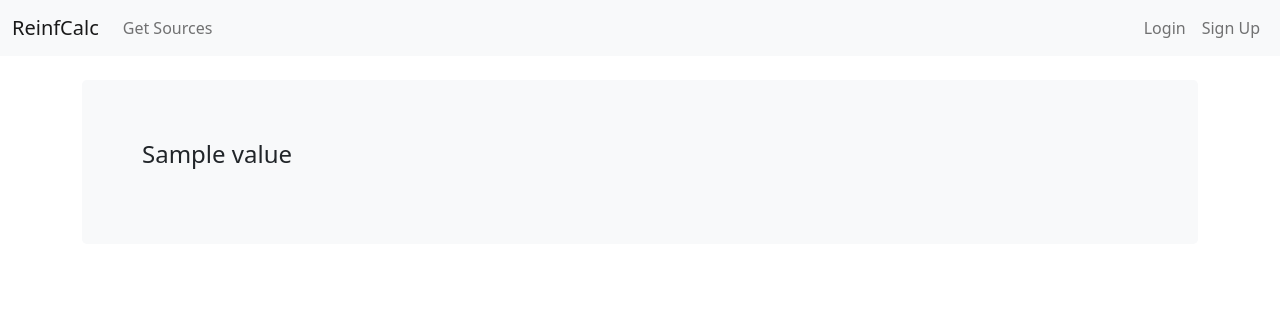
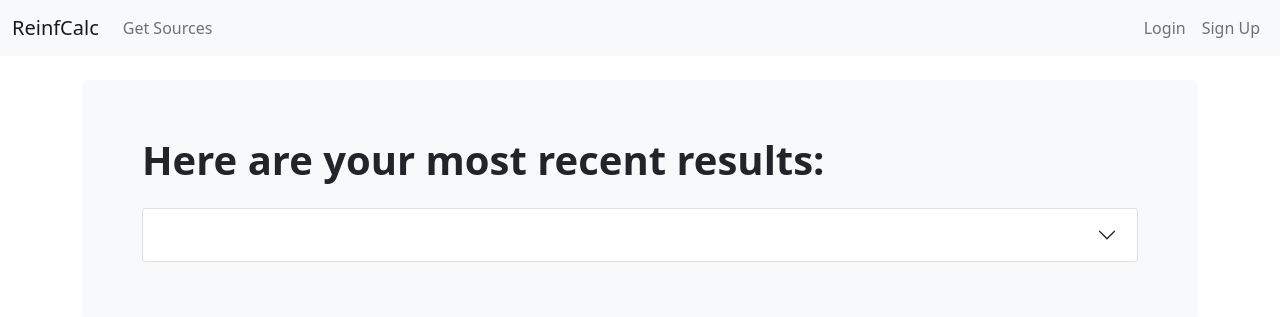
Before and after one commit to michalkowal66/ReinfCalcServer, a Django app: template reinfCalc/reinfCalcApp/templates/reinfCalcApp/results.html in a window 1280 px wide. Shown: the top 317 px of the page. Run offline with Django 4.2, Linux system fonts and the light colour scheme; the template is opened without the code that fills it: most values are stand-ins (such as "Sample title", 1, 10 or a date in 2020); some libraries are stand-ins or nearby versions.

Commit message:
Modify results template

```diff
--- a/reinfCalc/reinfCalcApp/templates/reinfCalcApp/results.html
+++ b/reinfCalc/reinfCalcApp/templates/reinfCalcApp/results.html
@@ -1,16 +1,43 @@
 {% extends 'reinfCalcApp/base.html' %}
+{% load custom_filters %}
 
 {% block body_block %}
 <div class="p-5 mb-4 bg-light rounded-3">
     <div class="container-fluid py-2">
         {% if object_list %}
+        <h1 class="col-md-12 display-6 fw-bold mb-4">Here are your most recent results:</h1>
+        <div class="accordion" id="accordionExample">
             {% for task in object_list %}
-                {% for key, value in task.items %}
-                    <p class="col-md-10 fs-4">{{value}}</p>
-                {% endfor %}
+            <div class="accordion" id="resultsAccordion">
+                <div class="accordion-item">
+                    <h2 class="accordion-header" id="heading{{task.id}}">
+                        <button class="accordion-button collapsed" type="button" data-bs-toggle="collapse"
+                                data-bs-target="#collapse{{task.id}}" aria-expanded="true"
+                                aria-controls="collapse{{task.id}}">
+                            {{task.results.self}}
+                        </button>
+                    </h2>
+                    <div id="collapse{{task.id}}" class="accordion-collapse collapse"
+                         aria-labelledby="heading{{task.id}}">
+                        <div class="accordion-body">
+                            <p class="col-md-10 fs-5">Task results:</p>
+                                <p>Provided reinforcement area: ${{ task.results.provided_area | m2TOcm2 }} cm^2$</p>
+                                {% if task.element_type == "plate" or task.element_type == "foot" %}
+                                    <p>Provided reinforcement spacing: ${{ task.results.provided_spacing | mTOcm }} cm$</p>
+                                {% elif task.element_type == "beam" or task.element_type == "column" %}
+                                    <p>Provided bars: {{ task.results.provided_bars }}</p>
+                                {% endif %}
+                                <p>Required reinforcement area: ${{task.results.required_area | m2TOcm2 }} cm^2$</p>
+                                <a class="btn btn-outline-primary" href="{% url 'reinfCalcApp:results-report' task_id=task.id %}">Show
+                                    report</a>
+                        </div>
+                    </div>
+                </div>
+            </div>
             {% endfor %}
+        </div>
         {% else %}
-        <h1 class="col-md-12 display-6 fw-bold">No results found...</h1>
+        <h1 class="col-md-12 display-5 fw-bold">No results found...</h1>
         <p class="col-md-10 fs-4">Seems like you haven't done any calculations yet!</p>
         <p class="col-md-10 fs-4">Login to your account in the reinfCalc application and run calculations to see them
             here.</p>
```
